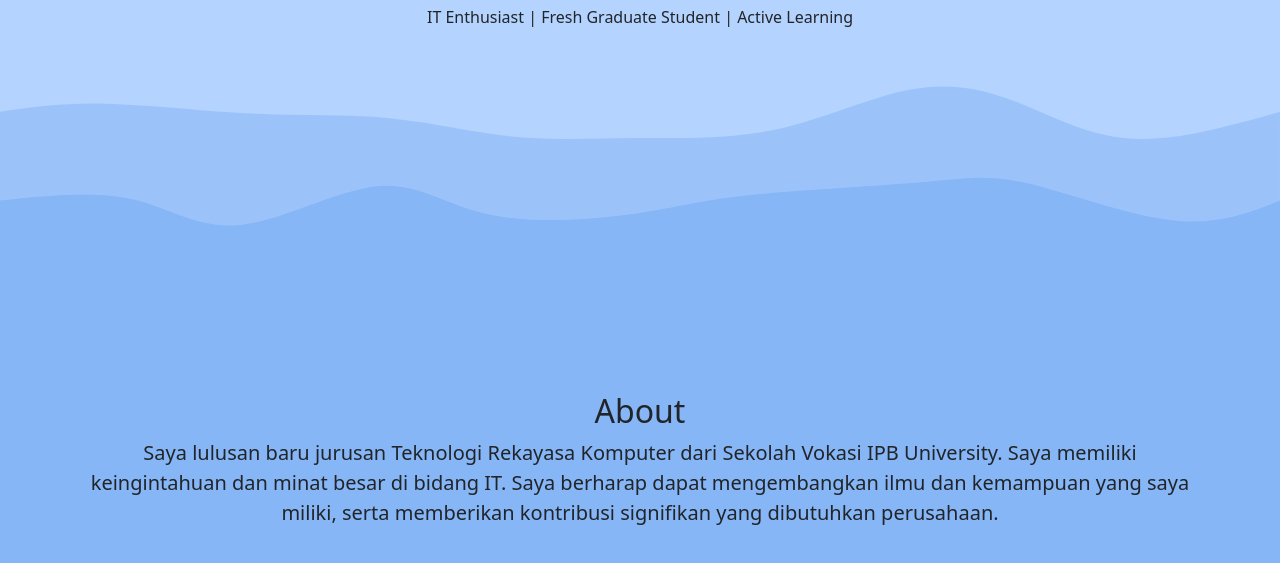
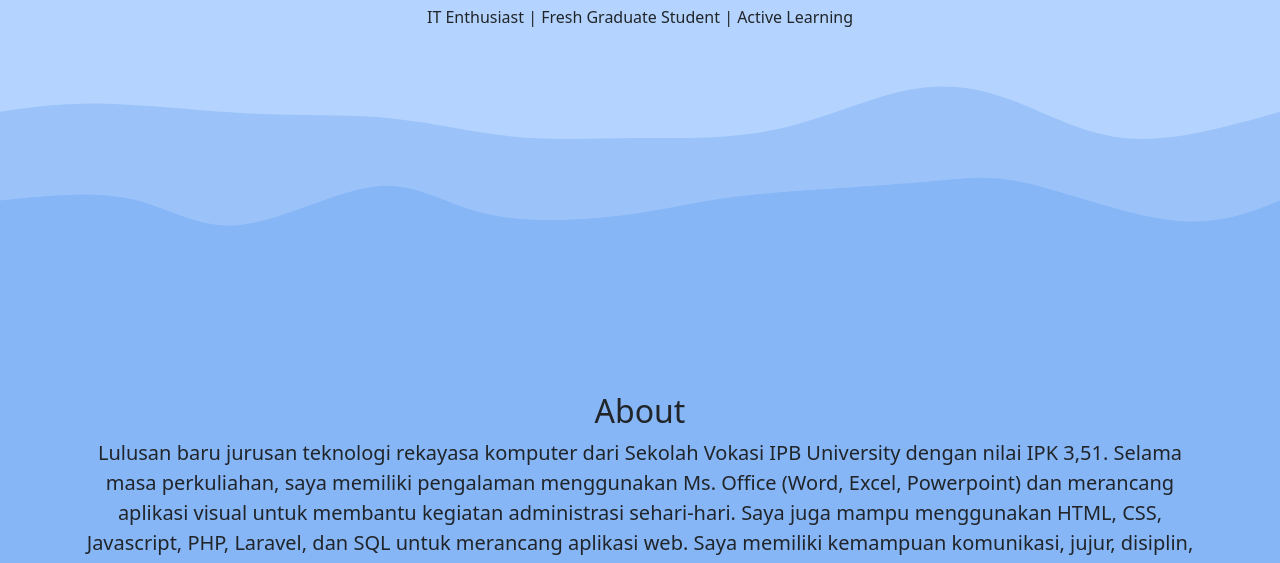
Before and after one commit to rafifebrianachmad/portfolio, a plain HTML site: page index.html in a window 1280 px wide. Shown: the part 387-950 px from the top of the page. Drawn offline with nearby package versions, Linux system fonts and the light colour scheme.

Commit message:
Update index.html

```diff
--- a/index.html
+++ b/index.html
@@ -173,12 +173,7 @@
         </div>
         <div class="row d-flex">
           <div class="col">
-            <p class="fs-5 text-center 1h-sm">
-              Saya lulusan baru jurusan Teknologi Rekayasa Komputer dari Sekolah
-              Vokasi IPB University. Saya memiliki keingintahuan dan minat besar
-              di bidang IT. Saya berharap dapat mengembangkan ilmu dan kemampuan
-              yang saya miliki, serta memberikan kontribusi signifikan yang
-              dibutuhkan perusahaan.
+            <p class="fs-5 text-center 1h-sm"> Lulusan baru jurusan teknologi rekayasa komputer dari Sekolah Vokasi IPB University dengan nilai IPK 3,51. Selama masa perkuliahan, saya memiliki pengalaman menggunakan Ms. Office (Word, Excel, Powerpoint) dan merancang aplikasi visual untuk membantu kegiatan administrasi sehari-hari. Saya juga mampu menggunakan HTML, CSS, Javascript, PHP, Laravel, dan SQL untuk merancang aplikasi web. Saya memiliki kemampuan komunikasi, jujur, disiplin, teliti, dan orientasi pada hasil yang signifikan pada pekerjaan.
             </p>
           </div>
         </div>
```
